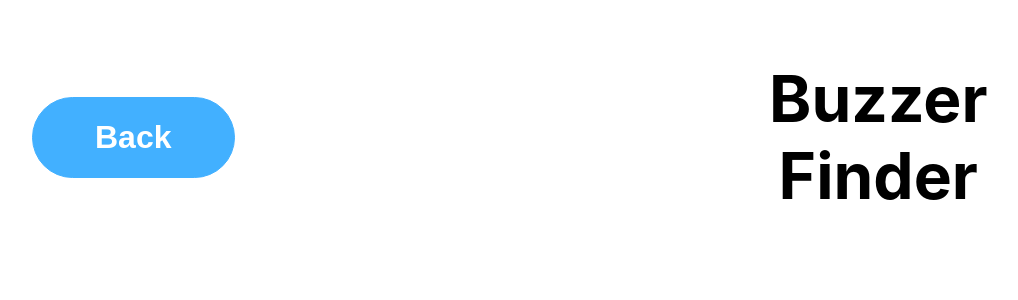
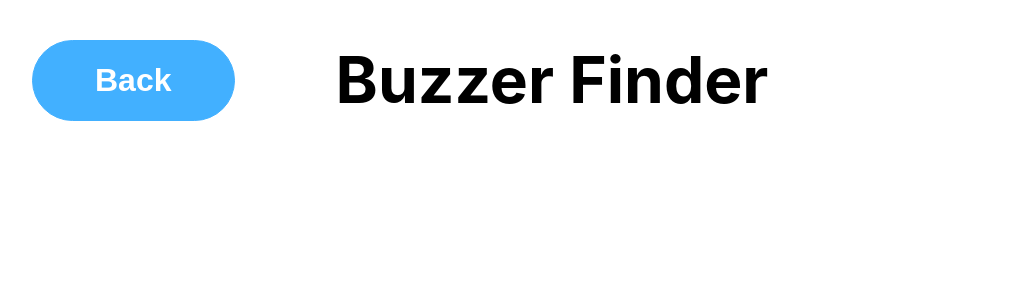
Before and after one commit to maulanaadil/Buzzer-finder, a Next.js app: page /result in a window 1280 px wide. Shown: the top 300 px of the page, without its empty margins (88-1106 px from the left). Built offline with nearby package versions, Linux system fonts and the light colour scheme.

Commit message:
fix styling

```diff
--- a/src/components/button/index.tsx
+++ b/src/components/button/index.tsx
@@ -19,12 +19,13 @@ export default function Button({
   onClick,
   children,
   as,
+  className,
   ...otherprops
 }: Props) {
   return (
     <button
       type={type}
-      className={`${styles.button} ${getButtonVariant(variant)}`}
+      className={`${styles.button} ${getButtonVariant(variant)} ${className}`}
       onClick={onClick}
       {...otherprops}
     >
--- a/src/components/button/types.ts
+++ b/src/components/button/types.ts
@@ -6,6 +6,7 @@ export type Props = ComponentPropsWithoutRef<"button"> & {
   children: ReactNode;
   onClick?: () => void;
   as?: React.ElementType<any>;
+  className?: string;
 };
 
 export type ButtonTypes = "primary" | "secondary";
--- a/src/components/card/index.module.css
+++ b/src/components/card/index.module.css
@@ -5,7 +5,6 @@
   justify-content: space-between;
   gap: 30px;
   border-radius: 10px;
-  padding: 0 60px;
 }
 
 .card .cardImageContainer {
--- a/src/pages/result.tsx
+++ b/src/pages/result.tsx
@@ -16,12 +16,14 @@ const Result: NextPage = () => {
 
   return (
     <div className={styles.container}>
-      <div className={styles.btnBackContainer}>
-        <Button variant='primary' onClick={handleClickGoBackPage}>
-          Back
-        </Button>
-        <h1 className={styles.title}>Buzzer Finder</h1>
-      </div>
+      <Button
+        variant='primary'
+        onClick={handleClickGoBackPage}
+        className={styles.btnBack}
+      >
+        Back
+      </Button>
+      <h1 className={styles.title}>Buzzer Finder</h1>
       <h2 className={styles.searchResult}>{search_result}</h2>
       <div className={styles.cardContainer}>
         {buzzer?.data[0] &&
--- a/src/services/zustand/index.ts
+++ b/src/services/zustand/index.ts
@@ -1,4 +1,3 @@
-import React from "react";
 import create from "zustand";
 import { BuzzerType } from "../../types/buzzer";
 
--- a/src/styles/Result.module.css
+++ b/src/styles/Result.module.css
@@ -1,16 +1,21 @@
 .container {
-  padding: 60px 120px;
+  padding: 0 120px;
 }
 
 .btnBackContainer {
   display: flex;
   align-items: center;
+  justify-content: start;
+}
+
+.btnBack {
+  margin-top: 40px;
 }
 
 .title {
   text-align: center;
   font-size: 64px;
-  margin: 0 auto 0 450px;
+  margin-top: -80px;
 }
 
 .searchResult {
@@ -21,6 +26,6 @@
 
 .cardContainer {
   display: grid;
-  grid-template-columns: 50% 50%;
-  grid-gap: 10px;
+  grid-template-columns: repeat(2, 1fr);
+  column-gap: 60px;
 }
```
